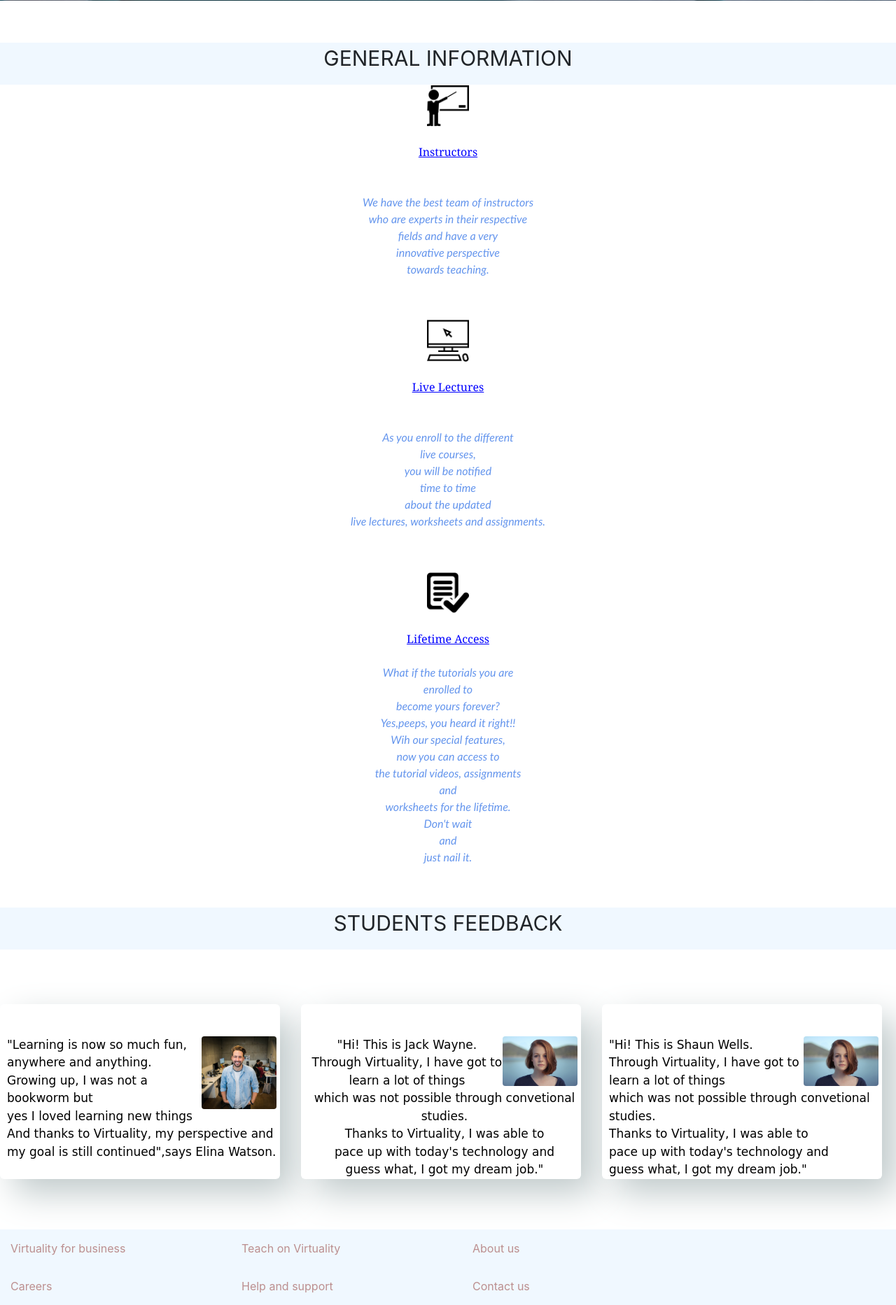
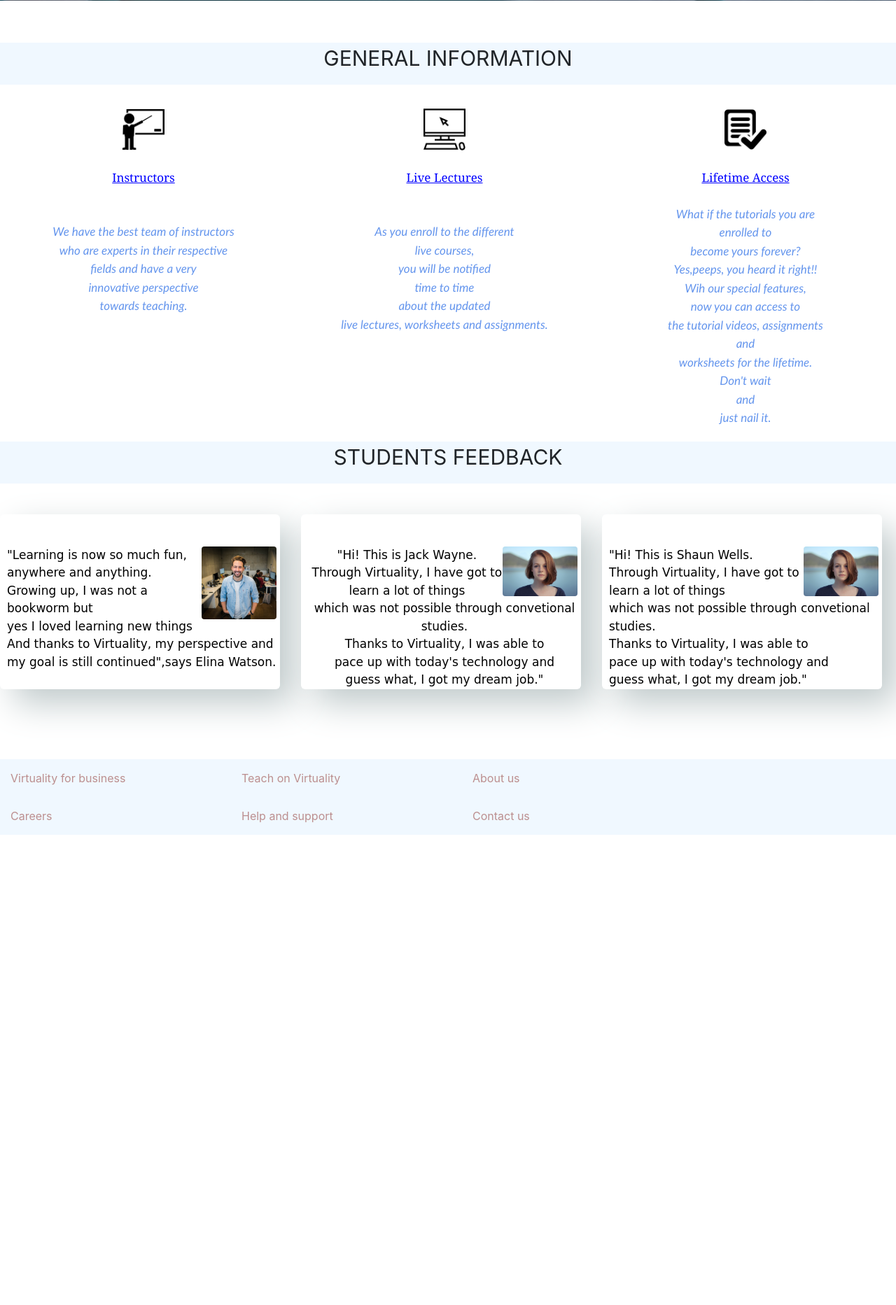
Before and after one commit to DevanshJain07/virtual-classroom, a PHP site: page / in a window 1280 px wide. Shown: the part 665-2530 px from the top of the page at 70% size. After the commit the page ends 1858 px from the top, so only its background shows below. Run offline with PHP 8.4, Linux system fonts and the light colour scheme.

Commit message:
optimized main page

```diff
--- a/firstdraftmainpage.css
+++ b/firstdraftmainpage.css
@@ -78,11 +78,11 @@ text-decoration: none;
 			}
 		}
 .bottom{
-	position: relative;
+	position: absolute;
         align-content: center;
         width: 100%;
 		background-color:aliceblue;
-		top: 400px;
+		top: 1750px;
    }
    .bottom table tr td{
 	padding:15px;
@@ -134,11 +134,45 @@ text-decoration: none;
 		font-family: 'Trebuchet MS', 'Lucida Sans Unicode', 'Lucida Grande', 'Lucida Sans', Arial, sans-serif;
 		font-style: oblique;
 	}
-	#infoss{
-		-webkit-animation-name: delays;
-		-webkit-animation-delay: 2s;
+	#infoss1{
+		position: absolute;
+            padding-top:20px;
+			padding-left:10px;
+			margin-right: 4px;
+            top:800px;
+			left:0px;
+            height:250px;
+            width:400px;
+            font-family: Comic Sans MS;
+			font-size: 17px;
+			/* -webkit-animation-name: delays;
+		-webkit-animation-delay: 20s;
 animation-name: delays;
-animation-delay: 2s;
+animation-delay: 20s; */
+	}
+	#infoss2{
+		position: absolute;
+            padding-top:20px;
+            padding-left:10px;
+			top:800px;
+            left:430px;
+            height:250px;
+            width:400px;
+            font-family: Comic Sans MS;
+			font-size: 17px;
+	}
+	#infoss3{
+		position: absolute;
+		padding-top:20px;
+		padding-left:10px;
+		top:800px;
+		left:860px;
+		height:250px;
+		width:400px;
+		font-family: Comic Sans MS;
+		font-size: 17px;
+		float:right;
+
 	}
 
         .feed1{
@@ -146,7 +180,7 @@ animation-delay: 2s;
             padding-top:20px;
 			padding-left:10px;
 			margin-right: 4px;
-            top:2100px;
+            top:1400px;
 			left:0px;
             height:250px;
             width:400px;
@@ -165,7 +199,7 @@ animation-delay: 20s;
 			position: absolute;
             padding-top:20px;
             padding-left:10px;
-			top:2100px;
+			top:1400px;
             left:430px;
             height:250px;
             width:400px;
@@ -180,12 +214,10 @@ animation-delay: 20s;
         }
         .feed3{
 			position: absolute;
-
             padding-top:20px;
 			padding-left:10px;
-			top:2100px;
+			top:1400px;
             left:860px;
-
             height:250px;
             width:400px;
             background-color:white;
--- a/index.html
+++ b/index.html
@@ -80,7 +80,7 @@
   <div style="height: 60px;"></div>
   <div style="height: 60px; font-size: 30px; text-align: center; background-color: aliceblue;">GENERAL INFORMATION</div>
   <div>
-    <div id="infoss"><center><img src = "smrmidimage01.png" style="height: 60px"><br><br><font id = "f1">Instructors</font><br><br><br>
+    <div id="infoss1"><center><img src = "smrmidimage01.png" style="height: 60px"><br><br><font id = "f1">Instructors</font><br><br><br>
         <font id = "f2">We have the best team of instructors<br>
     who are experts in their respective<br>
         fields and have a very<br>
@@ -89,7 +89,7 @@
     </div>
     <div style="height: 60px"></div>
 
-    <div id="infoss"><center><img src = "smrmidimage1.png" style="height: 60px"><br><br>
+    <div id="infoss2"><center><img src = "smrmidimage1.png" style="height: 60px"><br><br>
                          <font id = "f1">Live Lectures</font><br><br><br>
                          <font id = "f2">As you enroll to the different<br>live
                 courses,<br>you will be notified <br>time to time<br>
@@ -97,7 +97,7 @@
         </div>
         <div style="height: 60px"></div>
 
-    <div id="infoss"><center><img src = "smrmidimage03.png" style="height: 60px"><br><br>
+    <div id="infoss3"><center><img src = "smrmidimage03.png" style="height: 60px"><br><br>
         <font id = "f1">Lifetime Access</font><br><br>
         <font id = "f2">What if the tutorials you are <br>
                       enrolled to<br> become yours forever?<br>
@@ -108,7 +108,7 @@
                       Don't wait <br>and <br>just nail it.</center></font>
     </div>
     <div style="height: 60px;"></div>
-    <div style="height: 60px; font-size: 30px; text-align: center; background-color: aliceblue;"> STUDENTS FEEDBACK</div>
+    <div style="height: 60px; font-size: 30px; text-align: center; background-color: aliceblue; position: relative; top: 330px;"> STUDENTS FEEDBACK</div>
             </div>
             <div class = "feed1"><br><p><img id = "img1" src = "smrfeed2.jpg" class="feedimage">"Learning is now so much fun, anywhere and anything.
               <br>Growing up, I was not a bookworm but <br>yes I loved learning new things<br>
```
